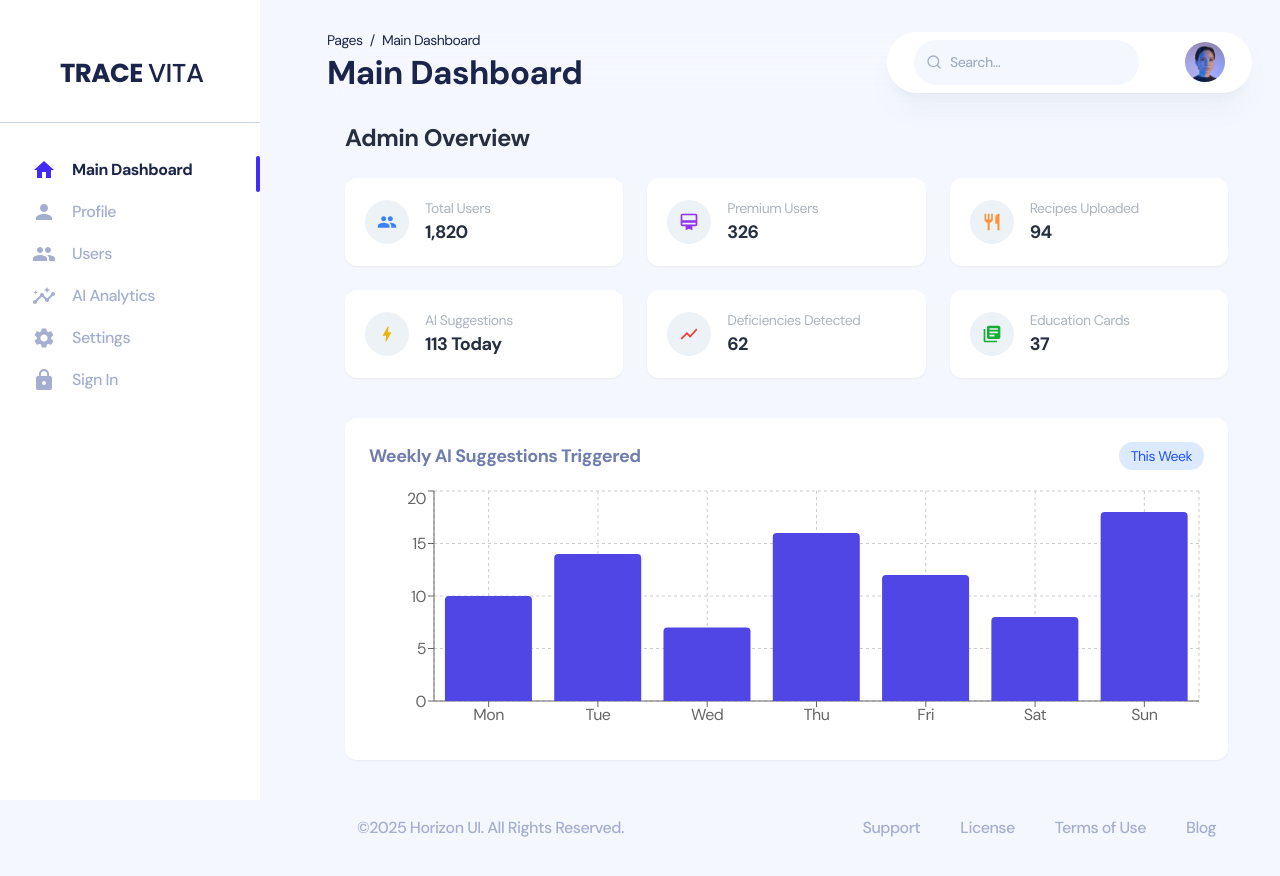
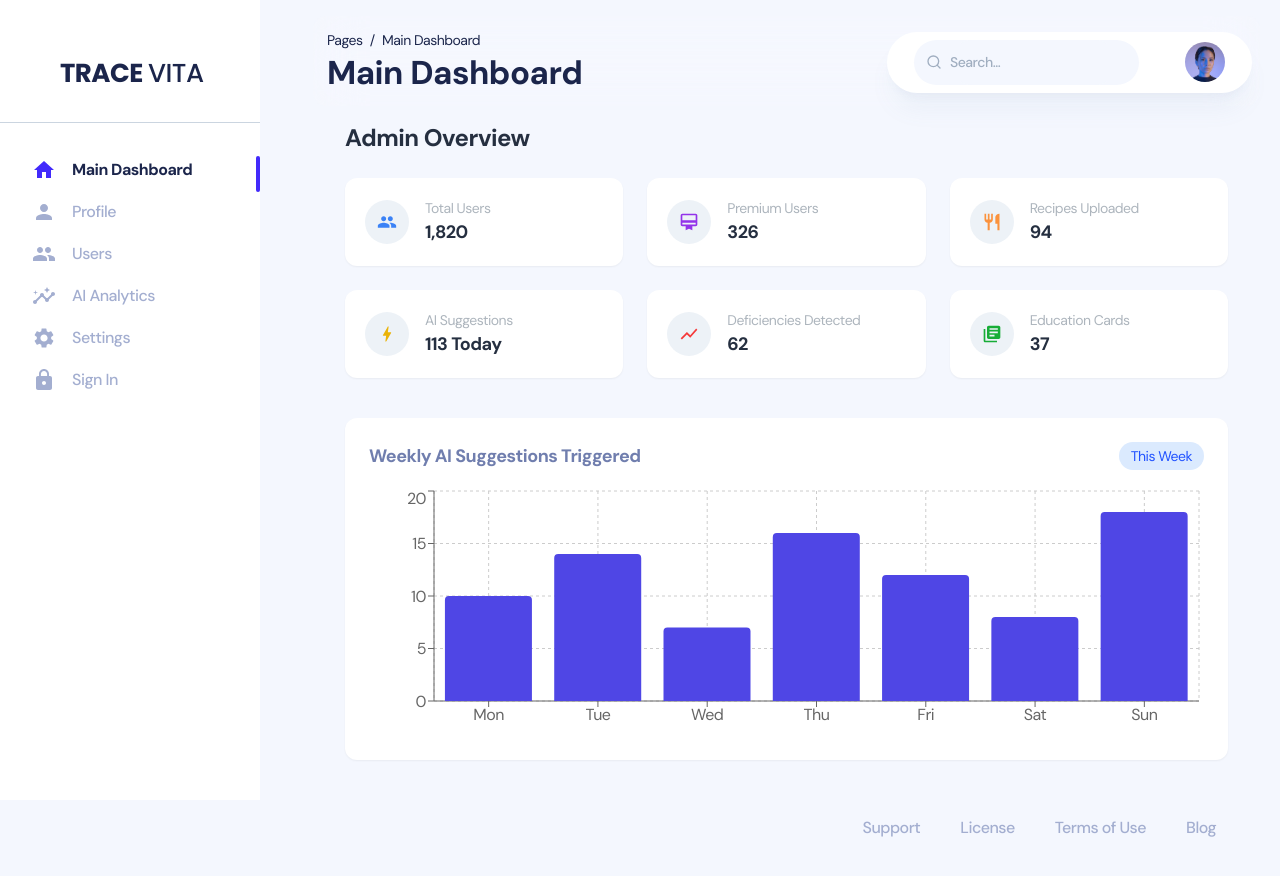
Before and after one commit to Omkar1829/TraceVitaAdmin, a React (Create React App) app: page /admin/default in a window 1280 px wide. Shown: the top 876 px of the page. Built offline with nearby package versions, Linux system fonts and the light colour scheme; what tailwindcss-rtl would draw is missing.

Commit message:
copy right

```diff
--- a/src/components/footer/Footer.jsx
+++ b/src/components/footer/Footer.jsx
@@ -3,7 +3,7 @@ const Footer = () => {
     <div className="flex w-full flex-col items-center justify-between px-1 pb-8 pt-3 lg:px-8 xl:flex-row">
       <h5 className="mb-4 text-center text-sm font-medium text-gray-600 sm:!mb-0 md:text-lg">
         <p className="mb-4 text-center text-sm text-gray-600 sm:!mb-0 md:text-base">
-          ©{1900 + new Date().getYear()} Horizon UI. All Rights Reserved.
+          {/* ©{1900 + new Date().getYear()} Horizon UI. All Rights Reserved. */}
         </p>
       </h5>
       <div>
--- a/src/components/footer/FooterAuthDefault.jsx
+++ b/src/components/footer/FooterAuthDefault.jsx
@@ -4,7 +4,7 @@ export default function Footer() {
   return (
     <div className="z-[5] mx-auto flex w-full max-w-screen-sm flex-col items-center justify-between px-[20px] pb-4 lg:mb-6 lg:max-w-[100%] lg:flex-row xl:mb-2 xl:w-[1310px] xl:pb-6">
       <p className="mb-6 text-center text-sm text-gray-600 md:text-base lg:mb-0">
-        ©{1900 + new Date().getYear()} Horizon UI. All Rights Reserved.
+        {/* ©{1900 + new Date().getYear()} Horizon UI. All Rights Reserved. */}
       </p>
       <ul className="flex flex-wrap items-center sm:flex-nowrap">
         <li className="mr-12">
```
